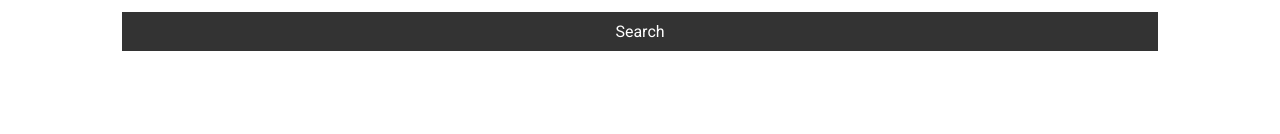
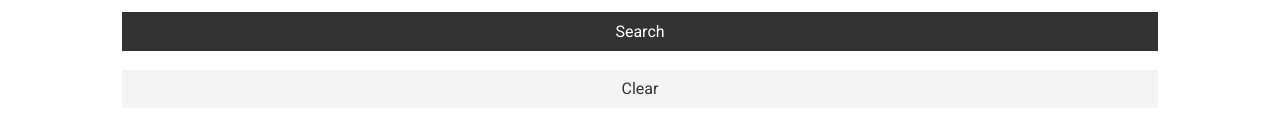
Before and after one commit to RdotSilva/React-GitHub-Finder, a React (Create React App) app: page / in a window 1280 px wide. Shown: the part 178-312 px from the top of the page. Built offline with nearby package versions, Linux system fonts and the light colour scheme.

Commit message:
Add clear button to search component

```diff
--- a/src/components/users/Search.js
+++ b/src/components/users/Search.js
@@ -35,6 +35,12 @@ export class Search extends Component {
 						className="btn btn-dark btn-block"
 					/>
 				</form>
+				<button
+					className="btn btn-light btn-block"
+					onClick={this.props.clearUsers}
+				>
+					Clear
+				</button>
 			</div>
 		);
 	}
```
